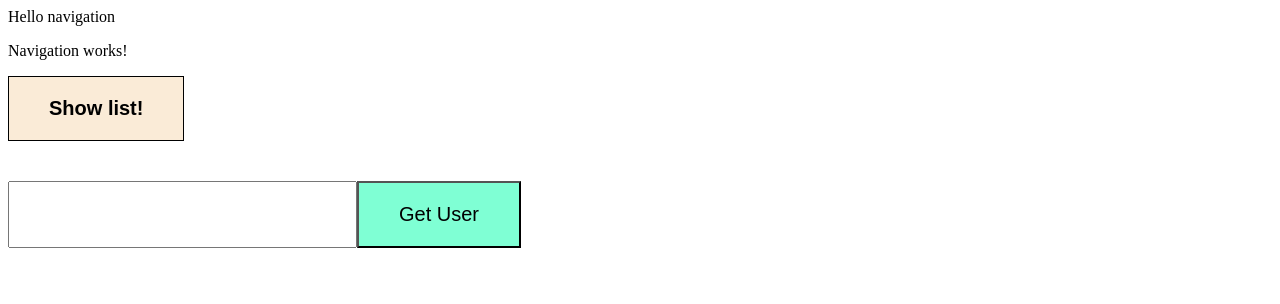
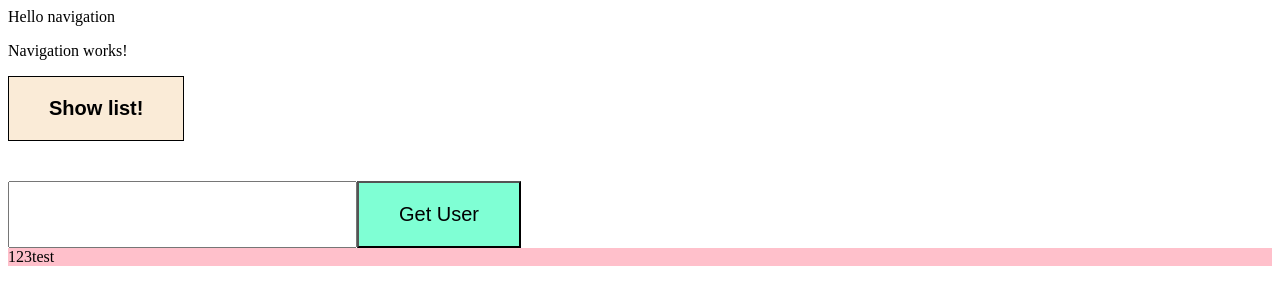
Before and after one commit to AnitaAlexieva/Angular-Course-Solutions-SoftUni, an Angular app in the folder 02.Components/first-angular/my-angular-app/: page / in a window 1280 px wide. Shown: the top 304 px of the page. Built offline with nearby package versions, Linux system fonts and the light colour scheme.

Commit message:
Add in playground component  input binding for color

```diff
--- a/02.Components/first-angular/my-angular-app/src/app/app.component.html
+++ b/02.Components/first-angular/my-angular-app/src/app/app.component.html
@@ -4,4 +4,4 @@
 
 <app-user-list/>
 
-<app-playground/>
+<app-playground [color]="colorValueForPlayground"/>
--- a/02.Components/first-angular/my-angular-app/src/app/app.component.ts
+++ b/02.Components/first-angular/my-angular-app/src/app/app.component.ts
@@ -7,4 +7,5 @@ import { Component } from '@angular/core';
 })
 export class AppComponent {
   title = 'my-angular-app';
+  colorValueForPlayground = 'pink'
 }
--- a/02.Components/first-angular/my-angular-app/src/app/playground/playground.component.html
+++ b/02.Components/first-angular/my-angular-app/src/app/playground/playground.component.html
@@ -3,4 +3,5 @@
 <div class="div-user">
     <input type="text" #username>
     <button (click)="handleInput(username.value)"  class="btn-user" >Get User</button>
+    <div [style.background-color]="colorValue">123test</div>
 </div>
--- a/02.Components/first-angular/my-angular-app/src/app/playground/playground.component.ts
+++ b/02.Components/first-angular/my-angular-app/src/app/playground/playground.component.ts
@@ -1,4 +1,4 @@
-import { Component } from '@angular/core';
+import { Component, Input } from '@angular/core';
 
 @Component({
   selector: 'app-playground',
@@ -7,8 +7,11 @@ import { Component } from '@angular/core';
 })
 export class PlaygroundComponent {
 
+  @Input('color') colorValue = 'white';
+
     handleInput(username:string){
       console.log(username);
+      console.log(this.colorValue)
     }
 
 }
```
